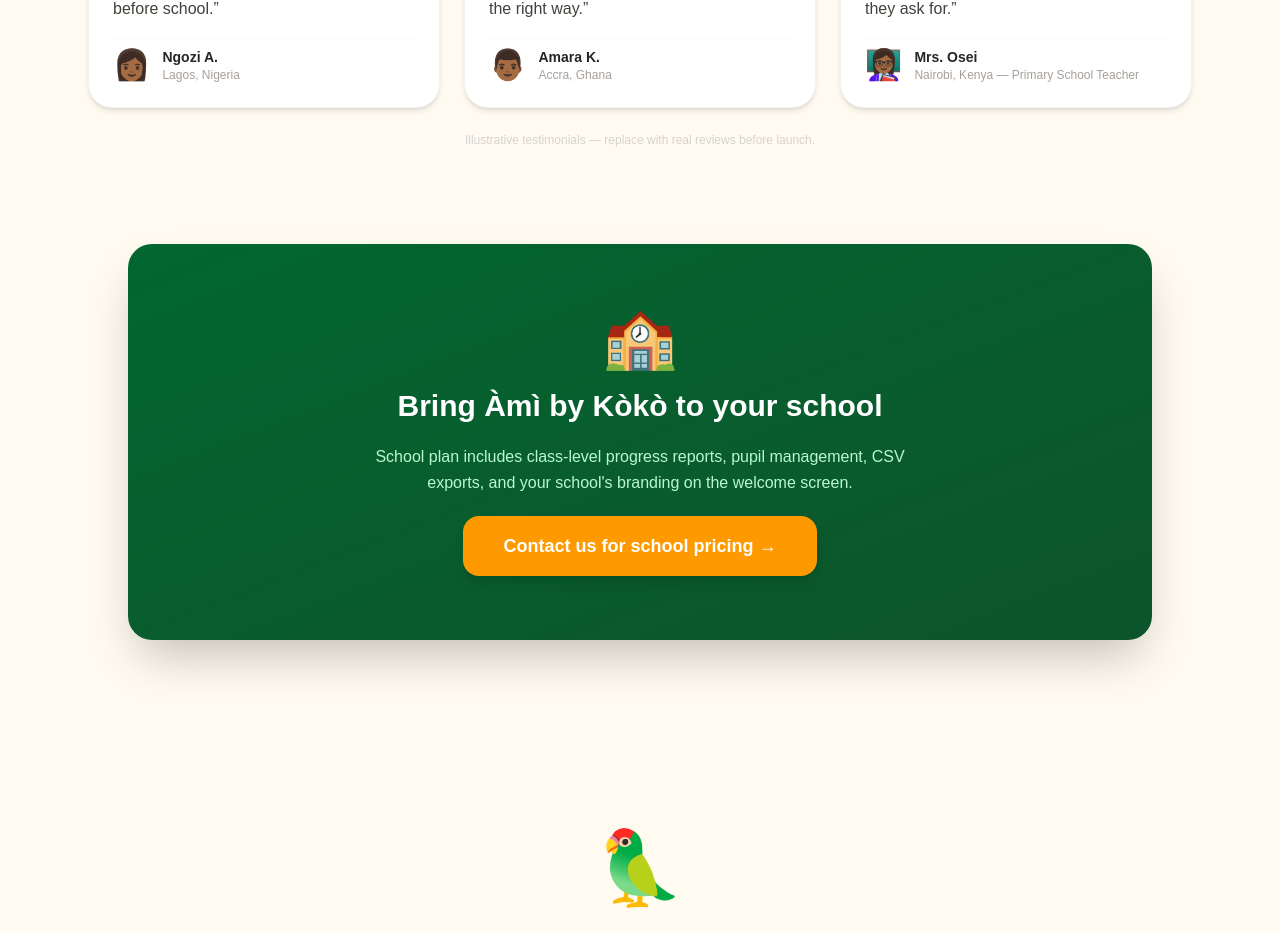
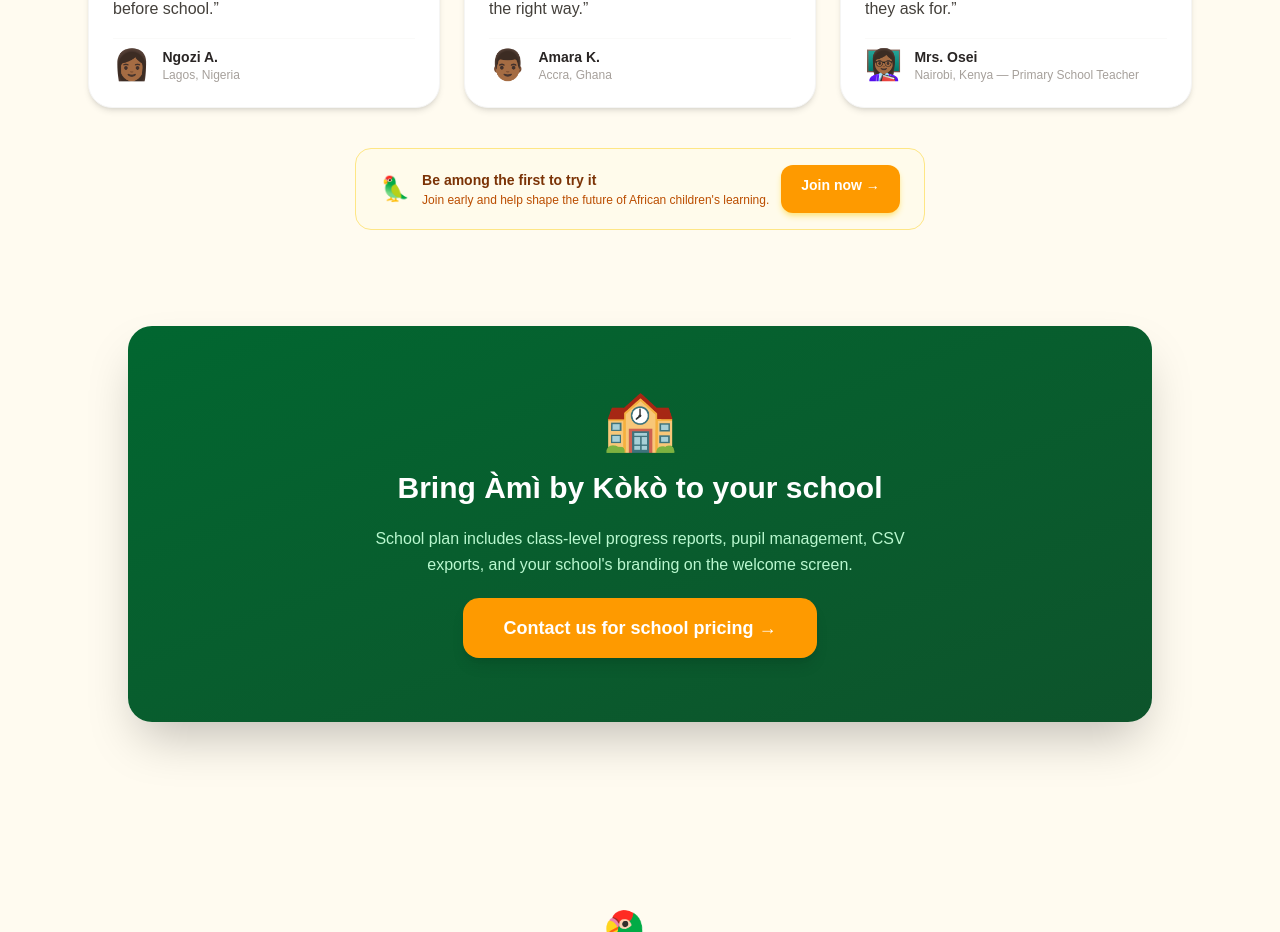
Before and after one commit to Clinton6801/Ami-by-KOKO, a Next.js app: page / in a window 1280 px wide. Shown: the part 2957-3889 px from the top of the page. Built offline with nearby package versions, Linux system fonts and the light colour scheme.

Commit message:
fix: remove visible dev note under testimonials, replace with early access CTA

```diff
--- a/src/app/(public)/page.tsx
+++ b/src/app/(public)/page.tsx
@@ -319,9 +319,24 @@
             </motion.div>
           ))}
         </div>
-        <p className="text-center text-stone-300 text-xs mt-6">
-          Illustrative testimonials — replace with real reviews before launch.
-        </p>
+        <motion.div
+          initial={{ opacity: 0, y: 10 }}
+          whileInView={{ opacity: 1, y: 0 }}
+          viewport={{ once: true }}
+          className="mt-10 text-center"
+        >
+          <div className="inline-flex flex-col sm:flex-row items-center gap-3 bg-amber-50 border border-amber-200 rounded-2xl px-6 py-4">
+            <span className="text-2xl">🦜</span>
+            <div className="text-center sm:text-left">
+              <p className="font-bold text-amber-900 text-sm">Be among the first to try it</p>
+              <p className="text-amber-700 text-xs mt-0.5">Join early and help shape the future of African children&apos;s learning.</p>
+            </div>
+            <Link href="/auth/signup"
+              className="flex-shrink-0 bg-amber-500 hover:bg-amber-600 text-white font-bold text-sm px-5 py-2.5 rounded-xl transition shadow-md shadow-amber-200">
+              Join now →
+            </Link>
+          </div>
+        </motion.div>
       </section>
 
       {/* ── School CTA ─────────────────────────────────────── */}
```
